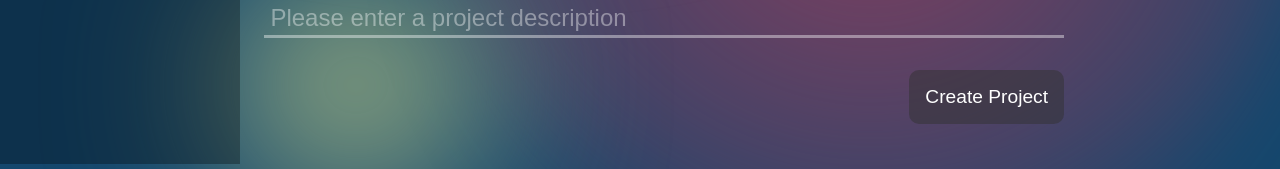
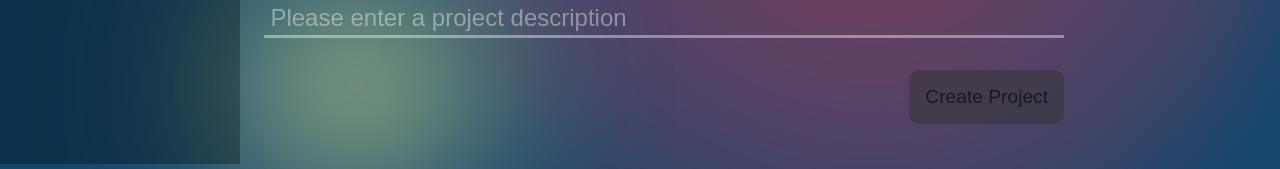
Before and after one commit to boostcamp-2020/Project11-C-Web-FE-Performance-Monitoring-Admin, a React app: page /projects/new in a window 1280 px wide. Shown: the part 636-805 px from the top of the page. Built offline with nearby package versions, Linux system fonts and the light colour scheme.

Commit message:
fix: ProjectNew 페이지 style 요소 추가
 ProjectNew 페이지의 버튼이 비활성화 되있을 경우 사용자가 알아보기
 쉽도록 스타일을 추가했습니다.

```diff
--- a/src/pages/ProjectNew.tsx
+++ b/src/pages/ProjectNew.tsx
@@ -72,6 +72,9 @@ const CreateProjectButton = styled.button`
   &:disabled:hover {
     cursor: auto;
   }
+  &:disabled {
+    color: rgba(0, 0, 0, 0.6);
+  }
 `;
 
 const ProjectNew = () => {
```
